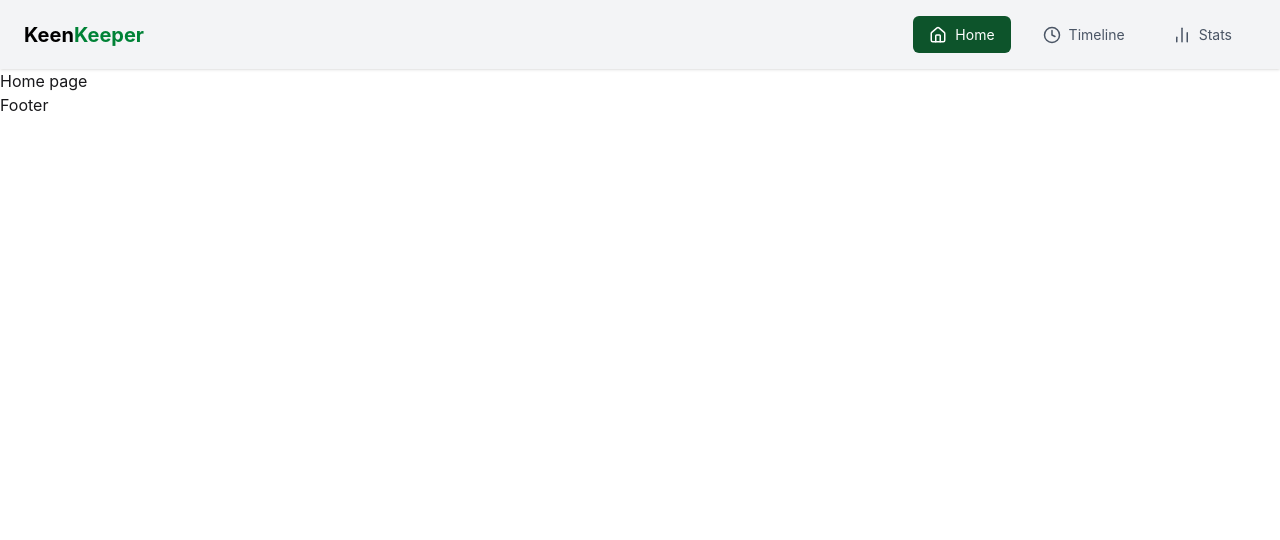
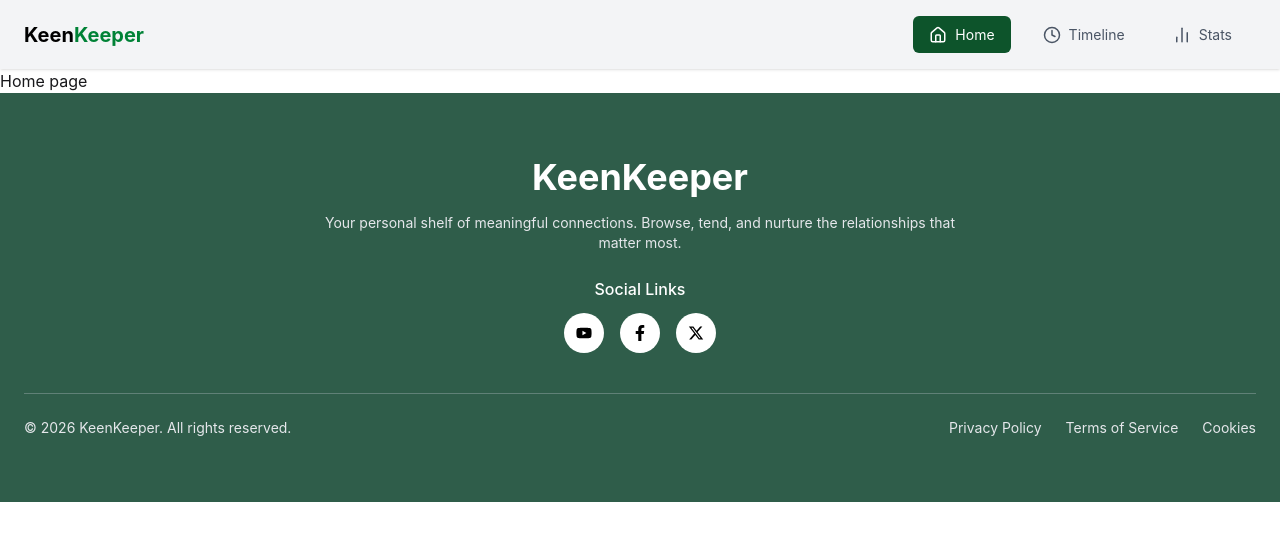
Before and after one commit to Palash-4/Keen-Keeper, a React (Vite) app: page / in a window 1280 px wide. Shown: the top 540 px of the page. Built offline with nearby package versions, Linux system fonts and the light colour scheme.

Commit message:
Footer and not found page design

```diff
--- a/package.json
+++ b/package.json
@@ -14,6 +14,7 @@
     "lucide-react": "^1.8.0",
     "react": "^19.2.4",
     "react-dom": "^19.2.4",
+    "react-icons": "^5.6.0",
     "react-router": "^7.14.0",
     "react-router-dom": "^7.14.0",
     "tailwindcss": "^4.2.2"
--- a/src/NotFoundPage/NotFoundPage.jsx
+++ b/src/NotFoundPage/NotFoundPage.jsx
@@ -1,9 +1,28 @@
-import React from 'react';
+import React from "react";
+import { Link } from "react-router-dom";
 
 const NotFoundPage = () => {
     return (
-        <div>
-            Not found
+        <div className="min-h-screen flex flex-col items-center justify-center bg-gray-100 text-center px-4">
+
+            <h1 className="text-7xl font-bold text-green-700 mb-4">404</h1>
+
+            <h2 className="text-2xl font-semibold mb-2">
+                Oops! Page not found
+            </h2>
+
+            <p className="text-gray-600 max-w-md mb-6">
+                The page you are looking for might have been removed,
+                had its name changed, or is temporarily unavailable.
+            </p>
+
+            <Link
+                to="/"
+                className="px-6 py-3 bg-green-700 text-white rounded-md hover:bg-green-800 transition"
+            >
+                Go Back Home
+            </Link>
+
         </div>
     );
 };
--- a/src/components/shared/Footer.jsx
+++ b/src/components/shared/Footer.jsx
@@ -1,10 +1,43 @@
-import React from 'react';
+import React from "react";
+import { FaFacebookF, FaYoutube } from "react-icons/fa";
+import { FaXTwitter } from "react-icons/fa6";
 
 const Footer = () => {
     return (
-        <div>
-            Footer
-        </div>
+        <footer className="bg-[#2f5d4a] text-white text-center py-16 px-6">
+            <h2 className="text-4xl font-bold mb-4 ">KeenKeeper</h2>
+
+            <p className="text-sm max-w-2xl mx-auto mb-6 text-gray-200">
+                Your personal shelf of meaningful connections. Browse, tend, and nurture
+                the relationships that matter most.
+            </p>
+
+            <h3 className="mb-3 font-medium">Social Links</h3>
+            <div className="flex justify-center gap-4 mb-10">
+                <div className="w-10 h-10 flex items-center justify-center rounded-full bg-white text-black cursor-pointer hover:scale-110 transition">
+                    <FaYoutube />
+                </div>
+                <div className="w-10 h-10 flex items-center justify-center rounded-full bg-white text-black cursor-pointer hover:scale-110 transition">
+                    <FaFacebookF />
+                </div>
+                <div className="w-10 h-10 flex items-center justify-center rounded-full bg-white text-black cursor-pointer hover:scale-110 transition">
+                    <FaXTwitter />
+                </div>
+            </div>
+
+            <div className="border-t border-gray-300 opacity-30 mb-6"></div>
+
+            <div className="flex flex-col md:flex-row justify-between items-center text-sm text-gray-200 gap-4">
+                <p>© 2026 KeenKeeper. All rights reserved.</p>
+
+                <div className="flex gap-6">
+                    <span className="hover:underline cursor-pointer">Privacy Policy</span>
+                    <span className="hover:underline cursor-pointer">Terms of Service</span>
+                    <span className="hover:underline cursor-pointer">Cookies</span>
+                </div>
+            </div>
+
+        </footer>
     );
 };
 
```
Also changed, not shown: 1 other file (tests, documents, lock files or other folders).
